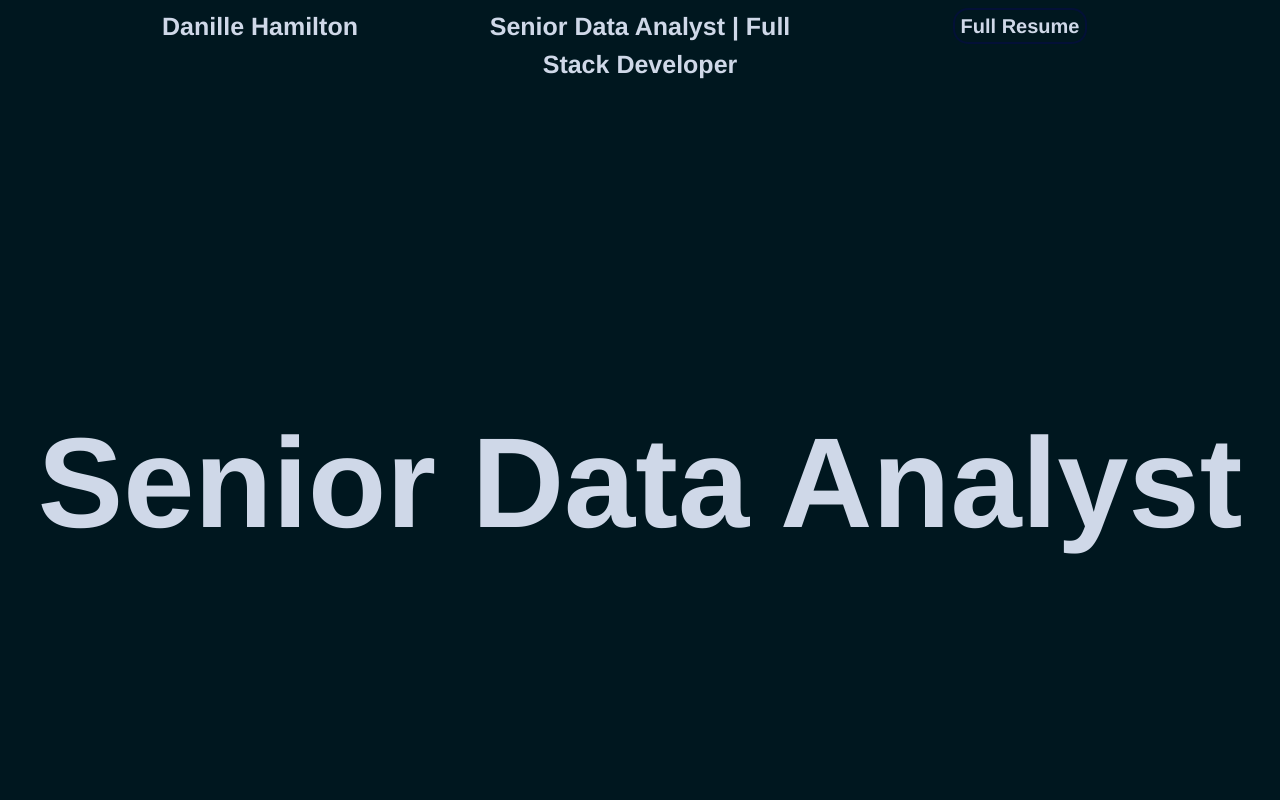
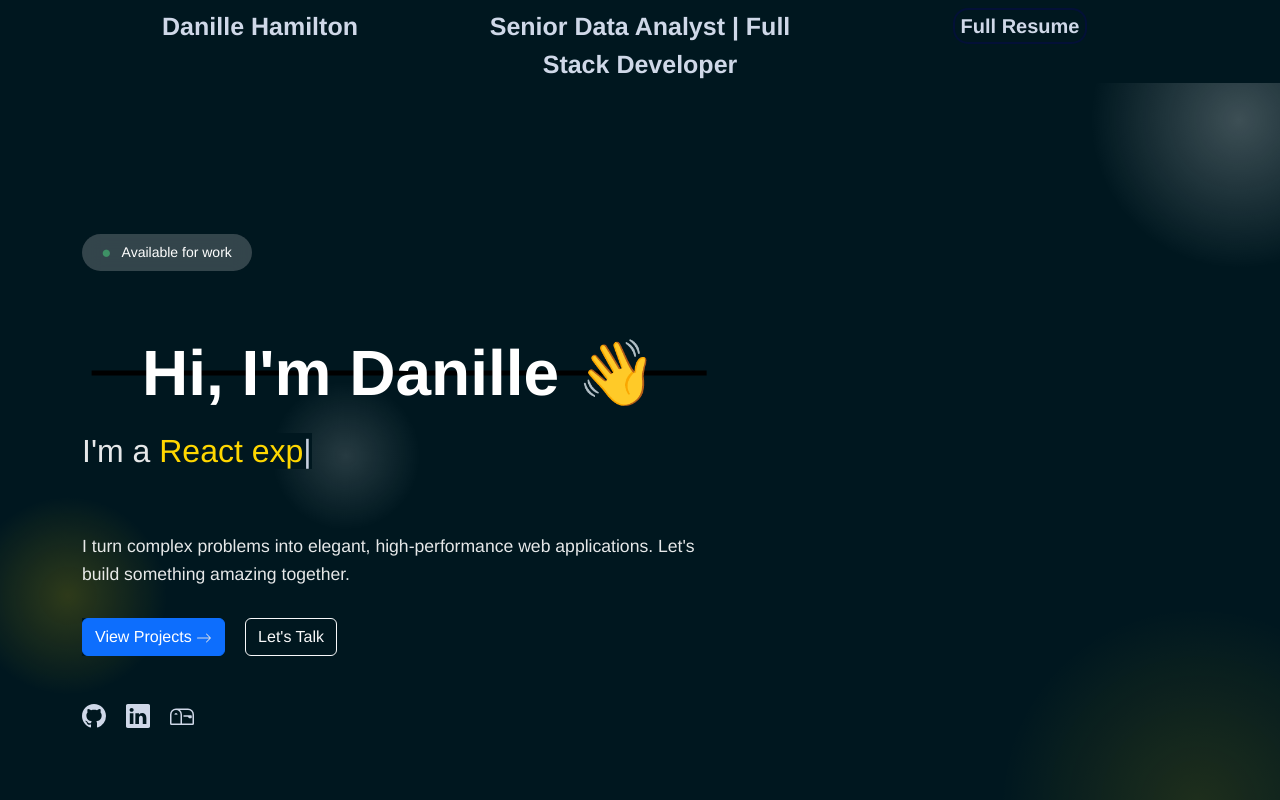
Before and after one commit to DanilleH22/portfolio, a React (Create React App) app: page / in a window 1280 px wide. Shown: the top 800 px of the page. Built offline with nearby package versions, Linux system fonts and the light colour scheme.

Commit message:
Remove unsed hero and add new animation hero

```diff
--- a/src/App.js
+++ b/src/App.js
@@ -9,8 +9,8 @@ import ContactMe from './pages/ContactMe';
 import Experience from './pages/Experience';
 import styles from "../src/styles/Portfolio.module.css"
 import About2 from './pages/AboutMe2';
-import Hero from './pages/Hero';
 import FreelanceProcess from './pages/FreelanceProcess';
+import HeroAnimated from './pages/HeroAnimated'
 
 function App() {
   return (
@@ -21,7 +21,7 @@ function App() {
     >
     <NavBar />
     </Container>
-      <Hero />
+      <HeroAnimated />
     <Container fluid="md"
     className='App'
     style={{ width: '100%', overflow: 'hidden'}}
```
